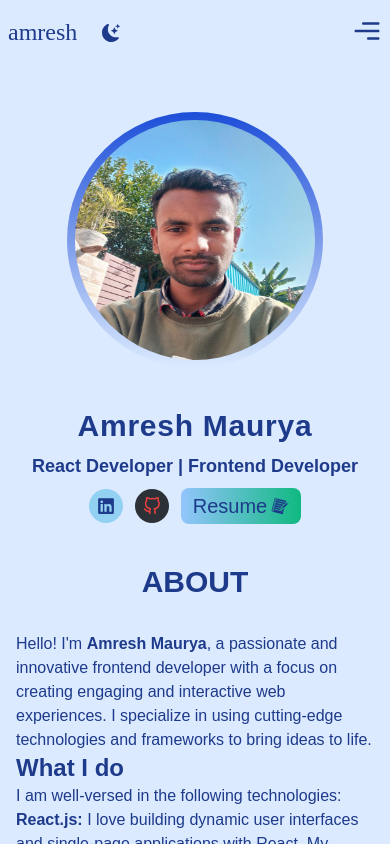
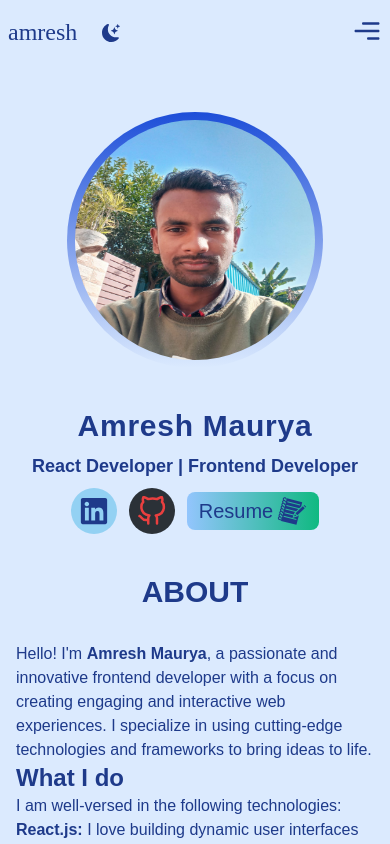
Before and after one commit to amreshpro/proportfolio, a React (Vite) app: page / in a window 390 px wide. Shown: the top 844 px of the page. Built offline with nearby package versions, Linux system fonts and the light colour scheme; a web font is replaced by a local one.

Commit message:
fix hero issue

```diff
--- a/src/components/ProfileContent.jsx
+++ b/src/components/ProfileContent.jsx
@@ -17,7 +17,7 @@ export default function ProfileContent() {
         {MYNAME}
       </h1>
       <h1 className="text-3xl sm:text-lg font-bold ">{MYPROFILE}</h1>
-      <div className="social-links flex items-center sm:justify-center gap-3  sm:text-lg text-3xl">
+      <div className="social-links flex items-center sm:justify-center gap-3   text-3xl">
         <Link
           to={socialLinks.linkedin}
           target="_blank"
```
